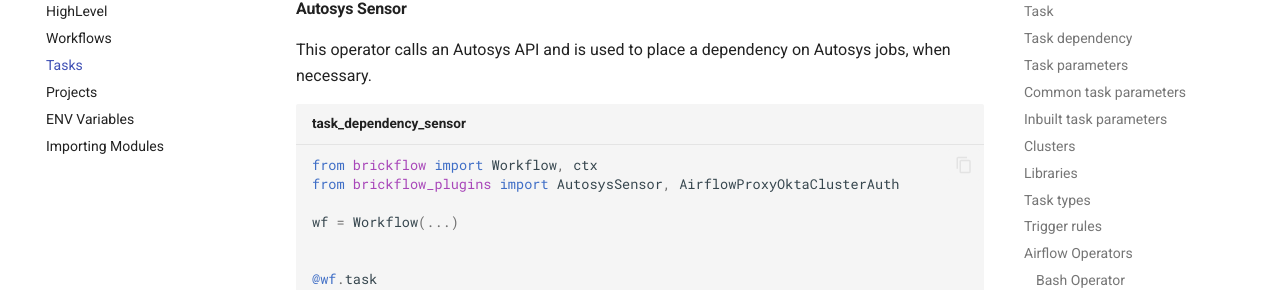
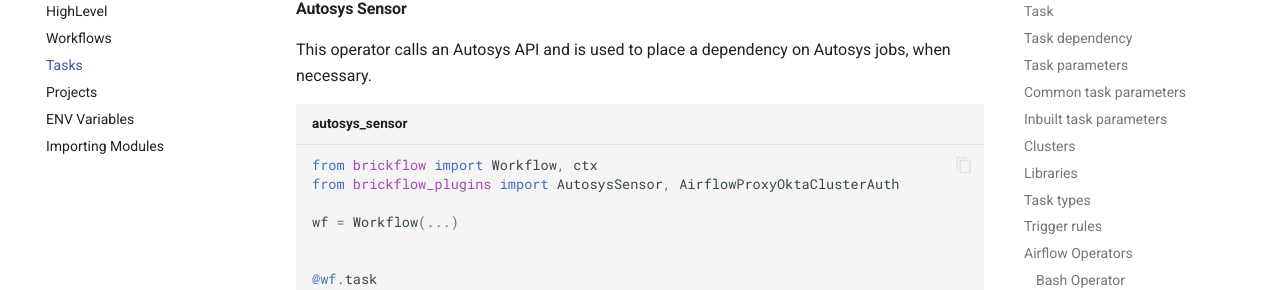
Before and after one commit to Nike-Inc/brickflow, an MkDocs documentation site: the page built from docs/tasks.md, in a window 1280 px wide and 900 px high, scrolled down 5890 px. Shown: the part 145-435 px from the top of the window. Built offline with MkDocs 1.6.1 and Material for MkDocs 9.7.7, drawn with Linux system fonts in a browser that asks for light colours; comment, search, counter and statistics services are not loaded; the version menu is left out.

Commit message:
Fix: Title for autosys sensor in documentation (#50)
* Fix the title for autosys_sensor in documentation

````diff
--- a/docs/tasks.md
+++ b/docs/tasks.md
@@ -318,7 +318,7 @@
 
 This operator calls an Autosys API and is used to place a dependency on Autosys jobs, when necessary.
 
-```python title="task_dependency_sensor"
+```python title="autosys_sensor"
 from brickflow import Workflow, ctx
 from brickflow_plugins import AutosysSensor, AirflowProxyOktaClusterAuth
 
````
